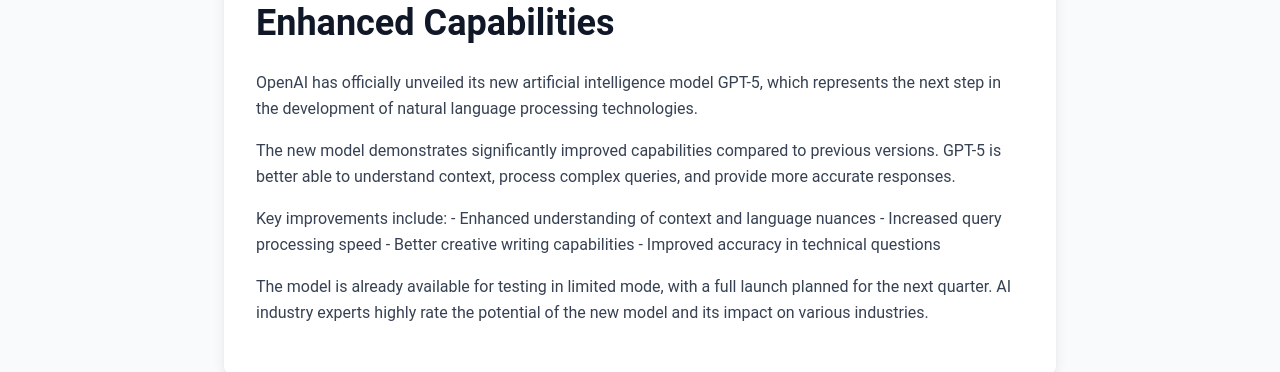
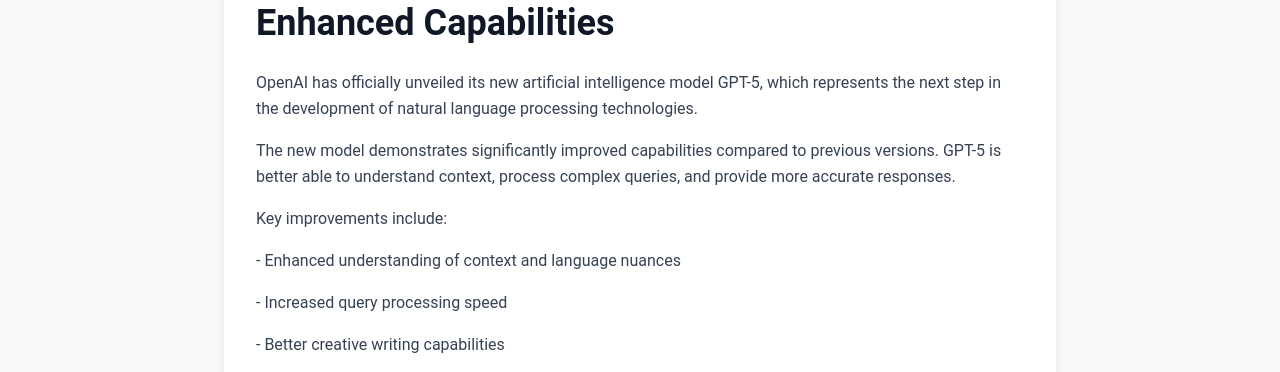
Before and after one commit to AnnBalias/newspoint-adtelligent, a React (Vite) app: page /news/1 in a window 1280 px wide. Shown: the part 580-952 px from the top of the page. Built offline with nearby package versions, Linux system fonts and the light colour scheme.

Commit message:
fix-paragraphs

```diff
--- a/src/pages/NewsDetailPage.tsx
+++ b/src/pages/NewsDetailPage.tsx
@@ -62,8 +62,8 @@
             </h1>
 
             <div className="prose prose-lg max-w-none">
-              {news.content.split('\n\n').map((paragraph, index) => (
-                <p key={index} className="text-gray-700 mb-4 leading-relaxed">
+              {news.content.split('\n').map((paragraph, index) => (
+                <p key={`${news.id}-paragraph-${index}`} className="text-gray-700 mb-4 leading-relaxed">
                   {paragraph}
                 </p>
               ))}
```
